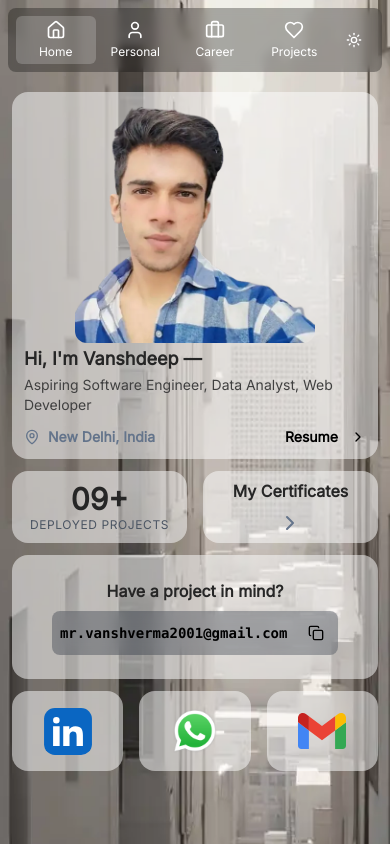
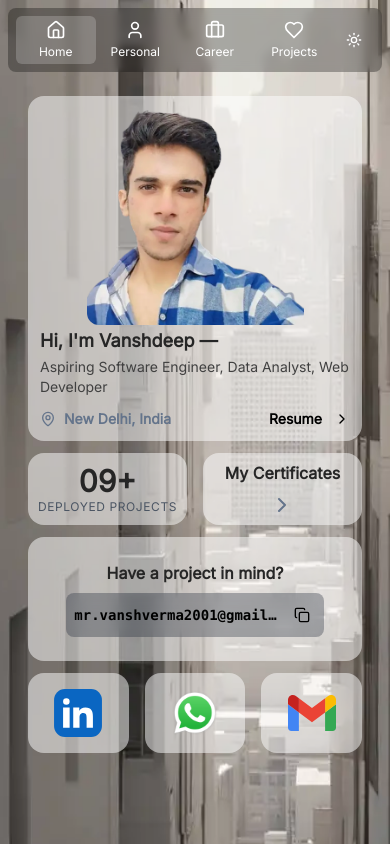
Before and after one commit to 20bcs6794/vansh, a Next.js app: page / in a window 390 px wide. Built offline with nearby package versions, Linux system fonts and the light colour scheme; what @genkit-ai/googleai, genkit would draw is missing.

Commit message:
home section grids are wider, do one thing all section width for mobile

```diff
--- a/src/components/glass-panel-layout.tsx
+++ b/src/components/glass-panel-layout.tsx
@@ -52,7 +52,7 @@ const BentoHomeGrid = ({setActiveView, orientation}: {setActiveView: (view: stri
             <ScrollArea className="h-full w-full hide-scrollbar">
                 {/* EDIT HERE: You can adjust the overall vertical spacing of the home grid. */}
                 {/* `gap-3` controls the space between grid items. `p-4` controls the padding around the entire grid. */}
-                <div className="grid grid-cols-1 gap-3 h-full w-full p-3 text-white dark:text-white">
+                <div className="grid grid-cols-1 gap-3 h-full w-full p-4 text-white dark:text-white">
                     {/* Profile Card */}
                     {/* EDIT HERE: `p-4` controls the internal padding of this card. */}
                     <BentoCard className={cn(mobileCardClasses, "p-3 flex flex-col justify-start")}>
@@ -1210,7 +1210,7 @@ export function GlassPanelLayout({ orientation }: { orientation?: { beta: number
     let finalContainerClasses = "h-full w-full";
 
     if (isMobile) {
-      finalContainerClasses = "h-full w-full flex flex-col pt-20";
+      finalContainerClasses = "h-full w-full flex flex-col pt-20 px-3";
     }
 
     switch (activeView) {
```
